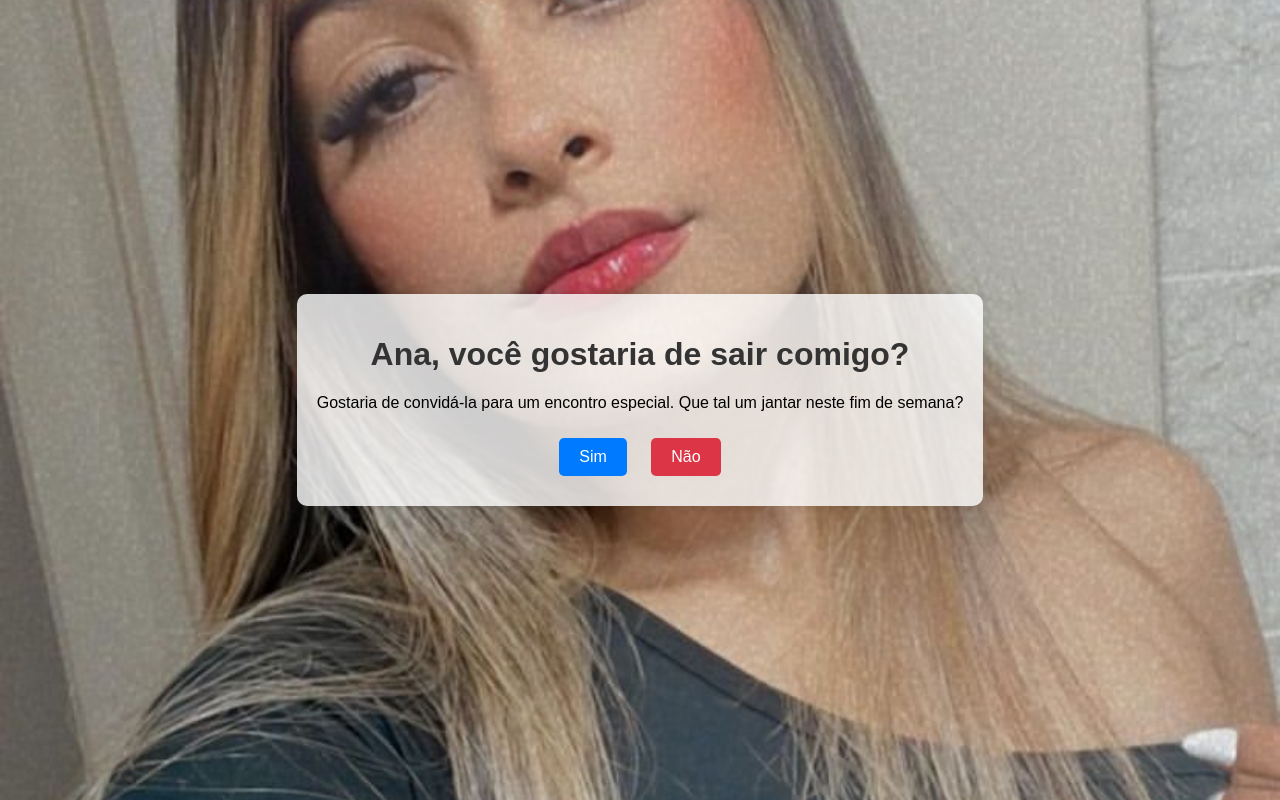
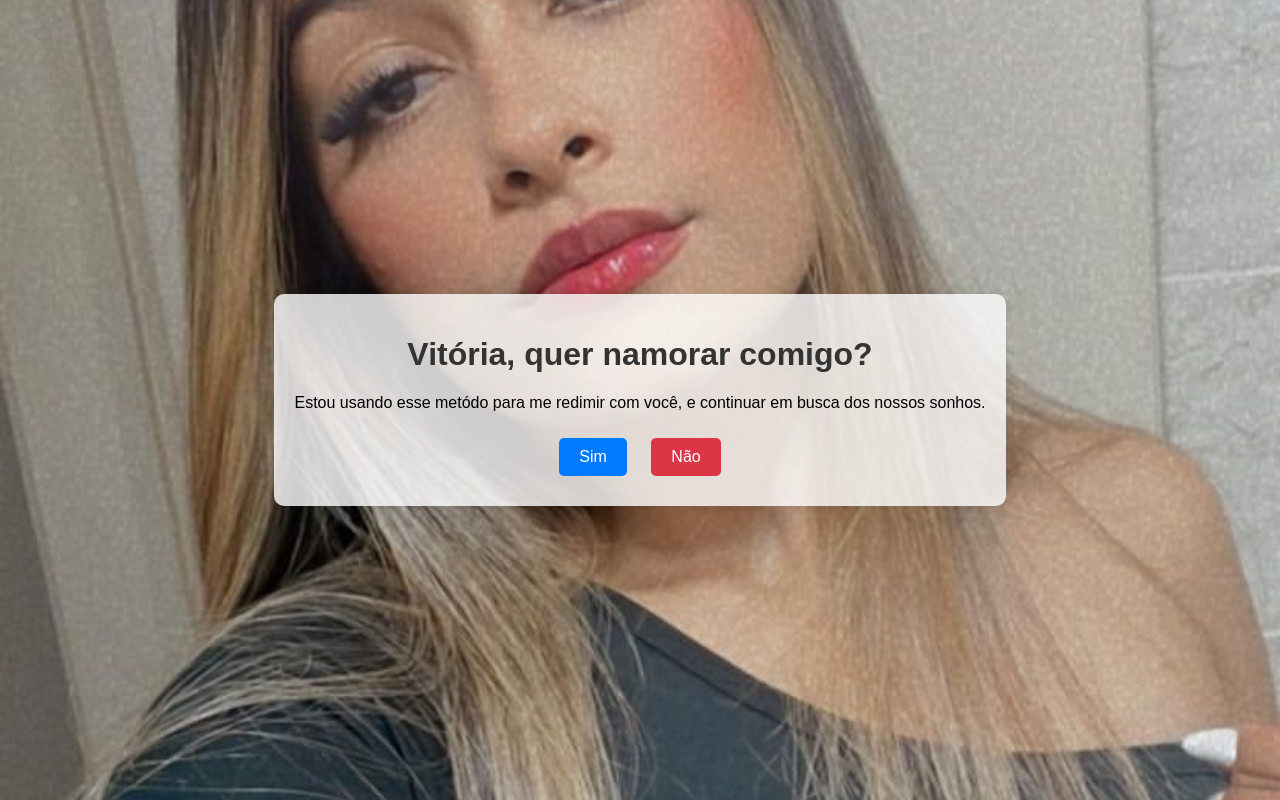
Before and after one commit to HenrryProenca/convite, a plain HTML site: page convite/index.html in a window 1280 px wide. Drawn offline with Linux system fonts and the light colour scheme.

Commit message:
Update index.html

```diff
--- a/convite/index.html
+++ b/convite/index.html
@@ -3,13 +3,13 @@
 <head>
     <meta charset="UTF-8">
     <meta name="viewport" content="width=device-width, initial-scale=1.0">
-    <title>Convite para Encontro, com Ana Araujo</title>
+    <title>Convite para Encontro, com Vitória Diniz</title>
     <link rel="stylesheet" href="css/style_convite.css">
 </head>
 <body>
     <div class="container">
-        <h1>Ana, você gostaria de sair comigo?</h1>
-        <p>Gostaria de convidá-la para um encontro especial. Que tal um jantar neste fim de semana?</p>
+        <h1>Vitória, quer namorar comigo?</h1>
+        <p>Estou usando esse metódo para me redimir com você, e continuar em busca dos nossos sonhos.</p>
         <button id="sim" onclick="confirmarPresenca()">Sim</button>
         <button id="nao" onclick="moverBotao()">Não</button>
     </div>
@@ -20,7 +20,7 @@
     </div>
     <script>
         function confirmarPresenca() {
-            alert('Ótimo! Vamos marcar os detalhes em breve.');
+            alert('Eu te amo demais! Você é o amor da minha vida.');
         }
 
         function moverBotao() {
```
